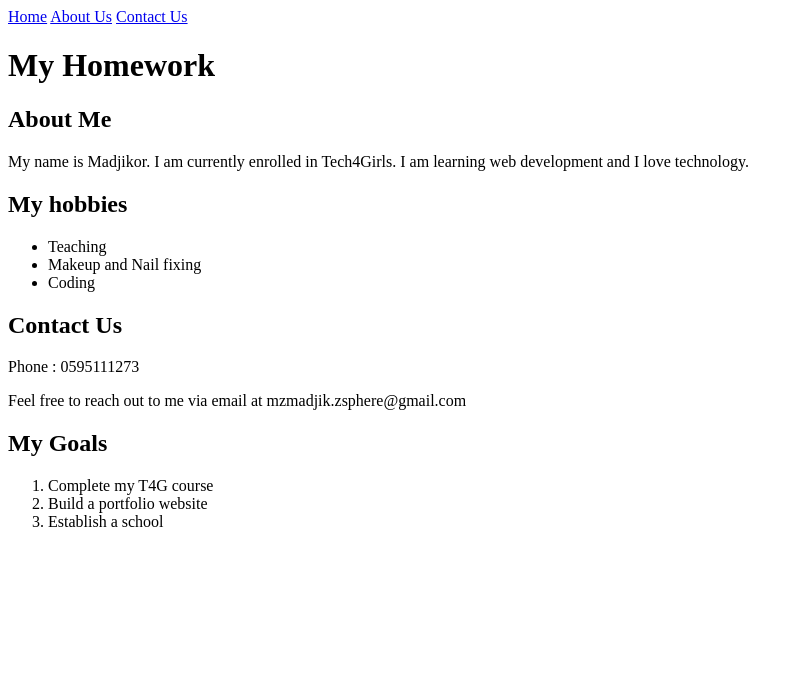
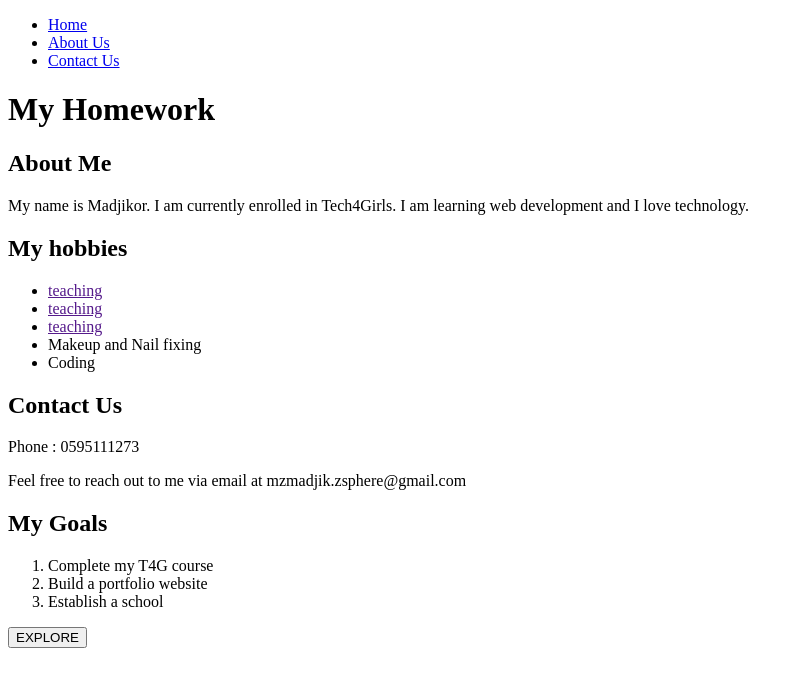
Before and after one commit to Madjikor-May/T4G_Hmk1, a plain HTML site: page index.html in a window 1280 px wide. Shown: the whole page, without its empty margins (0-803 px from the left). Drawn offline with Linux system fonts and the light colour scheme.

Commit message:
made some changes

```diff
--- a/index.html
+++ b/index.html
@@ -4,7 +4,8 @@
     <meta charset="UTF-8">
     <meta name="viewport" content="width=device-width, initial-scale=1.0">
     <title>T4G Homework 1</title>
-    <!-- <style>
+     <!-- <style>
+         body { background-color: #ecf0f1; padding: 20px; font-family: Arial, sans-serif; }
         body { background-color:
            #ecf0f1 ; padding: 20px; font-family: Arial, sans-serif; }
         nav a {
@@ -16,29 +17,33 @@
         nav a:hover { colour : #e74c3c; }
         h1 { color: #2c3e50; }
         h2 { color: #16a085; }
-        p, li { font-size: 16px; } -->
-    </style>
+        p, li { font-size: 16px; }
+    </style> -->
 </head>
 <body>
-    <nav>
-         <!-- <a href="#Home"
+    <!-- <nav>
+         <a href="#Home"
  target="_blank">Home</a>
         <a href="#about"
  target="_blank">About Us</a>
         <a href="#contact"
-        target="_blank">Contact Us</a> -->
-    </nav>
+        target="_blank">Contact Us</a>
+    </nav> -->
     <nav>
-        <a href="home">Home</a>
-        <a href="about">About Us</a>
-        <a href="contact">Contact Us</a>
+        <ul>
+       <li><a href="home"> Home</a></li>
+       <li><a href="about"> About Us</a></li>
+       <li><a href="contact"> Contact Us</a></li>
+        </ul>
     </nav>
     <h1 id="home">My Homework</h1>
     <h2 id="about">About Me</h2>
     <p>My name is Madjikor. I am currently enrolled in Tech4Girls. I am learning web development and I love technology.</p>
 <h2>My hobbies</h2>
 <ul>
-    <li>Teaching</li>
+    <li><a href="" target="_blank">teaching</a></li>
+    <li><a href="">teaching</a></li>
+    <li><a href="">teaching</a></li>
     <li>Makeup and Nail fixing</li>
     <li>Coding</li>
 </ul>
@@ -50,6 +55,9 @@
     <li>Complete my T4G course</li>
     <li>Build a portfolio website</li>
     <li>Establish a school</li>
+    <ul>
+</ol>
+<button>EXPLORE</button>
 </ol>
 </body>
 </html>
```
